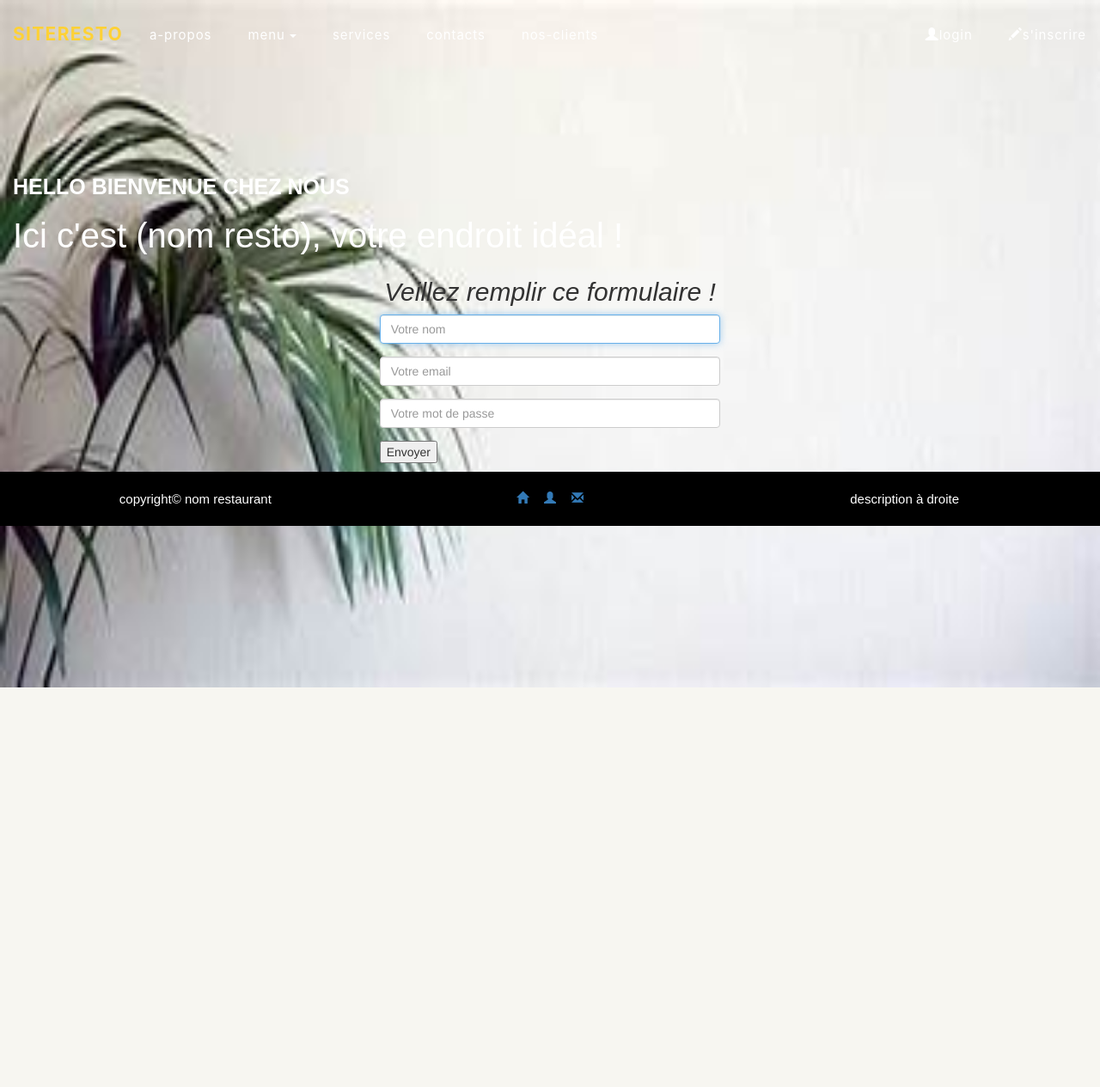
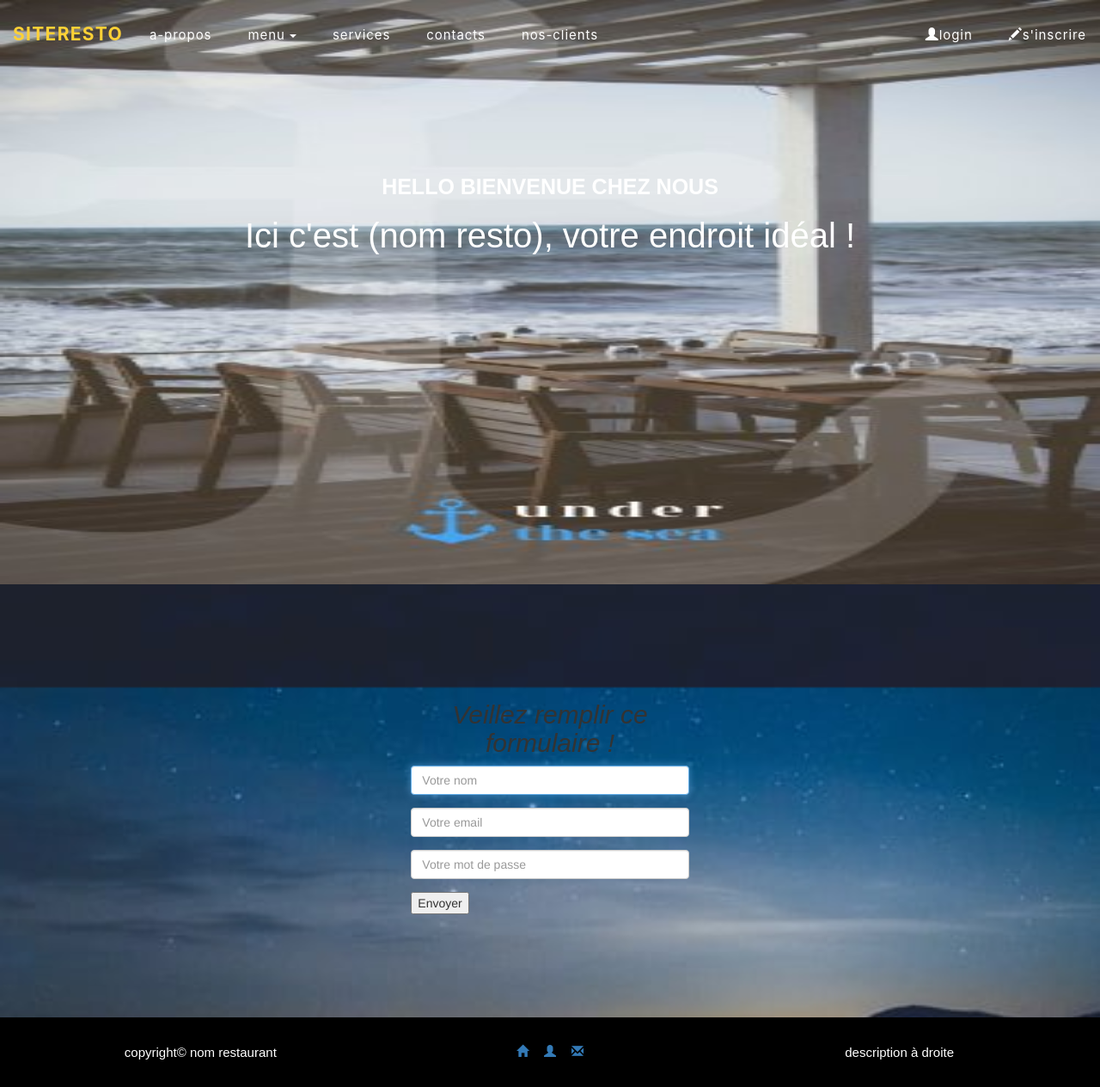
Before and after one commit to Mamadou-Faye/Restauration, a PHP site: page /login.php in a window 1280 px wide. Shown: the whole page at 86% size. Before the commit the page ends 800 px from the top, so only its background shows below. Run offline with PHP 8.4, Linux system fonts and the light colour scheme; some libraries are stand-ins or nearby versions.

Commit message:
Changement de couleur de font sur le header et background principal

```diff
--- a/connexion.php
+++ b/connexion.php
@@ -45,7 +45,7 @@
     //     $email = test_input($_POST['email']);
     // }
 ?>
-<section id="inscription" style="padding-top: 10em;">
+<section id="inscription" style="padding: 10rem;" >
     <div class='container-fluid'>
         <div class='row row-inscription'>
             <div class='col-sm-3 col-xs-3'></div>
--- a/index.php
+++ b/index.php
@@ -37,7 +37,7 @@
 					</div>
 					<div class="collapse navbar-collapse" id="mynavbar">
 						<ul class="nav navbar-nav">
-							<li class="nav-item active"><a href="a-propos.php?id=1#a-propos" class="btn btn-link">a-propos</a></li>
+							<li class="nav-item active"><a href="a-propos.php?id=1" class="btn btn-link">a-propos</a></li>
 							<li class="nav-item dropdown">
 								<a href="#" class="btn btn-link dropdown-toggle" data-toggle="dropdown">menu
 									<span class="caret"></span>
@@ -51,7 +51,7 @@
 							</li>
 							<li class="nav-item"><a href="services.php?id=6" class="btn btn-link">services</a></li>
 							<li class="nav-item"><a href="contacts.php?id=7" class="btn btn-link">contacts</a></li>
-							<li class="nav-item"><a href="nos-clients.php?id=8" class="btn btn-link">nos-clients</a></li>
+							<li class="nav-item"><a href="nos-clients.php?" class="btn btn-link">nos-clients</a></li>
 						</ul>
 						<ul class="nav navbar-nav navbar-right">
 							<li class="nav-item"><a href="login.php?id=9" class="btn btn-link"><span class="glyphicon glyphicon-user"></span>login</a></li>
--- a/login.php
+++ b/login.php
@@ -25,7 +25,7 @@
     <!-- <div class="container-fluid">
         <footer>Copyright@UVS 2019  mamadou.faye18@uvs.edu.sn Tel: 773827653</footer>
     </div> -->
-<section id="connexion">
+<section id="connexion" class="login-connect">
     <div class="container-fluid">
         <div class="row">
             <div class="col-sm-4 col-xs-4"></div>
--- a/style.css
+++ b/style.css
@@ -1,5 +1,5 @@
 #styles{
-    background-image:url("img/image10.jpg");
+    background-image:url("img/img34.jpg");
     background-repeat: no-repeat;
     background-position: center;
     background-size: 100% 100%;
@@ -124,18 +124,18 @@
     font-size:bold;
     color:blue;
 }
-/*.myheader{
+.myheader{
     width: 100%;
-    height: 600px;
+    height: 68rem;
     display: inline-block;
     text-align: center;
-    background-image: url("img/23.jpg");
+    background-image: url("img/11.jpg");
     background-size: 100% 100%;
     background-position: center;
     background-attachment: fixed;
     background-repeat: no-repeat;
     position: relative;
-}*/
+}
 .myheader .myheader-hello{
     font-size: 25px;
     font-weight: 800;
@@ -235,8 +235,10 @@
 }
 .myfooter{
     text-align: center;
-    padding: 1.5em;
+    padding: 3rem;
     background-color: #000000;
+    position: relative;
+    bottom: 0;
 }
 .myfooter .footer-copyright{
     color: #ffffff;
@@ -274,3 +276,10 @@
     font-style: normal;
     justify-content: flex-start;
 }
+
+/*Phase de refonte de mon projet*/
+
+.login-connect{
+  padding: 10rem;
+  margin: 1rem;
+}
```
Also changed, not shown: img/img12.jpg (added), img/img31.jpg (added), img/img34.jpg (added).
